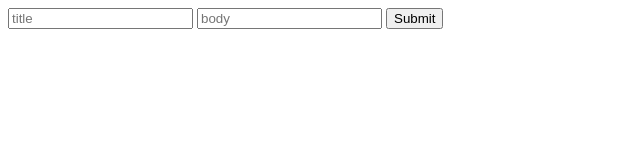
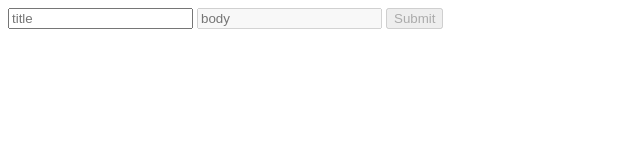
Before and after one commit to aithon2501/mod1-dom-exercies, a plain HTML site: page index.html in a window 1280 px wide. Shown: the whole page, without its empty margins (0-640 px from the left). Drawn offline with Linux system fonts and the light colour scheme.

Commit message:
add final exercies

```diff
--- a/index.html
+++ b/index.html
@@ -5,8 +5,8 @@
   </head>
   <body>
     <input class='title' type='text' placeholder='title' />
-    <input class='body'  type='text' placeholder='body'/>
-    <input class='submit-button' type='submit' />
+    <input class='body'  type='text' placeholder='body' disabled= true />
+    <input class='submit-button' type='submit' disabled= true/>
     <ul class='list-items'></ul>
   </body>
     <script src='./index.js'></script>
```
Also changed, not shown: index.js (+23 -9 lines).
